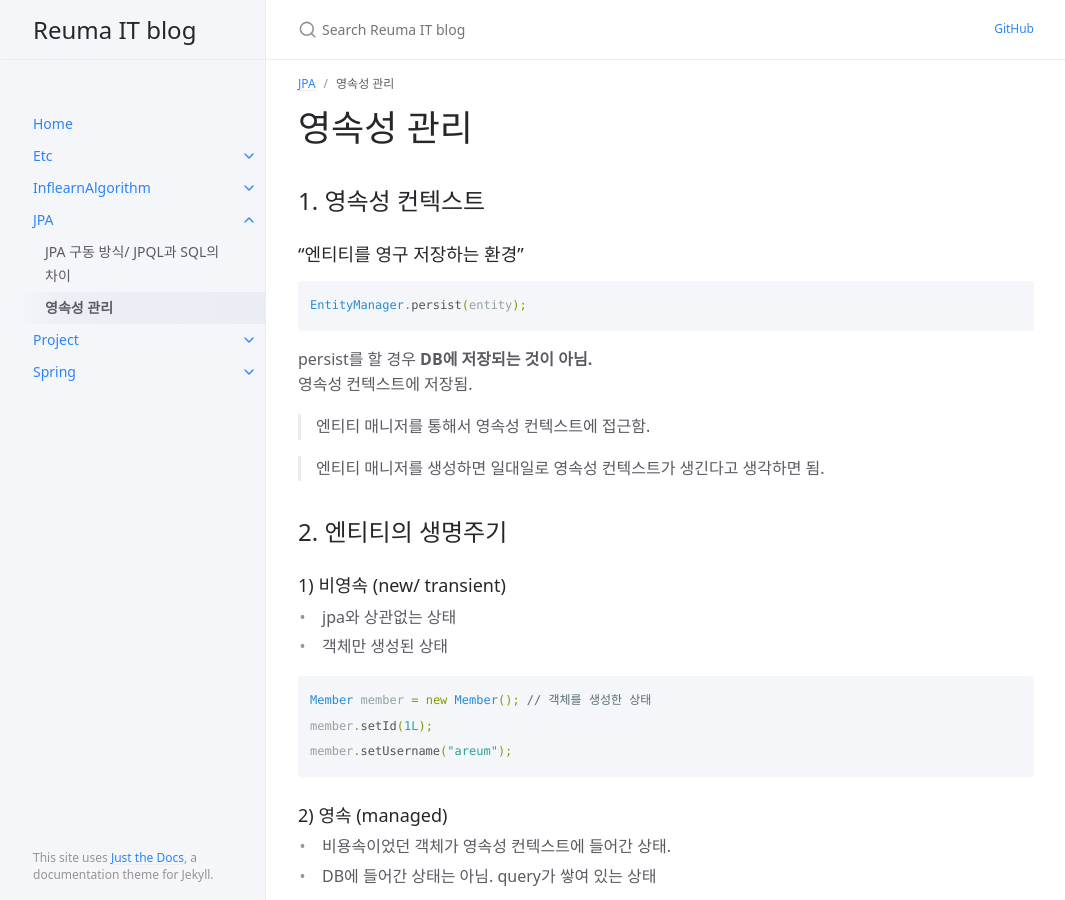
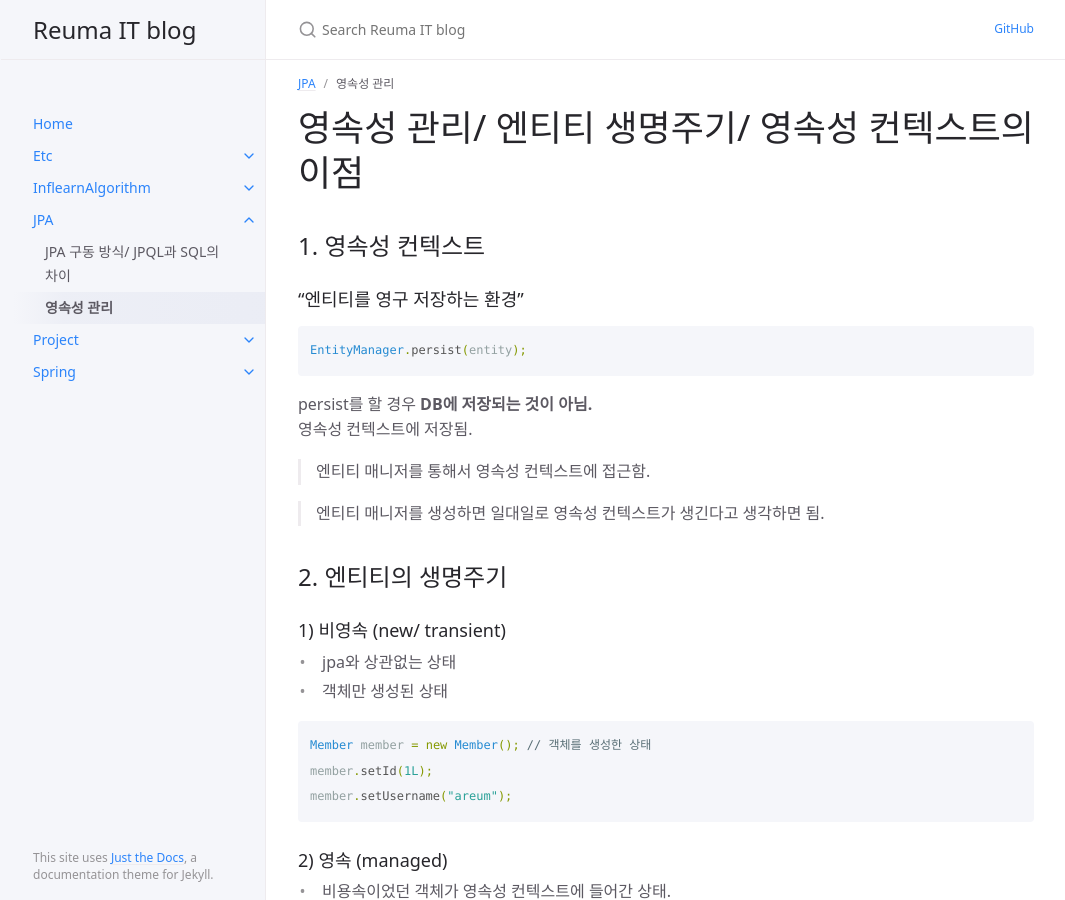
Before and after one commit to AReuma/AReuma.github.io, a Jekyll site: the page built from docs/JPA/Session2.md, in a window 1280 px wide and 900 px high. Shown: the whole window, without its empty margins (106-1171 px from the left). Built offline with Jekyll 4.4.1, drawn with Linux system fonts in a browser that asks for light colours.

Commit message:
영속성 관리

````diff
--- a/docs/JPA/Session2.md
+++ b/docs/JPA/Session2.md
@@ -4,7 +4,7 @@ title: 영속성 관리
 parent: JPA
 ---
 
-# 영속성 관리
+# 영속성 관리/ 엔티티 생명주기/ 영속성 컨텍스트의 이점
 
 
 ## 1. 영속성 컨텍스트
@@ -118,7 +118,7 @@ em.persist(memberB);
 transaction.commit(); // 커밋하는 순간 쌓여 있던 INSERT SQL을 DB에 보냄
 ```
 
-![JPA_entityManager.jpeg](..%2F..%2Fassets%2Fimages%2FJPA%2FSection2%2FJPA_entityManager.jpeg)
+![JPA_entityManager.jpeg](/assets/images/JPA/Section2/JPA_entityManager.jpeg)
 
 ### 4) 변경 감지
 
````
